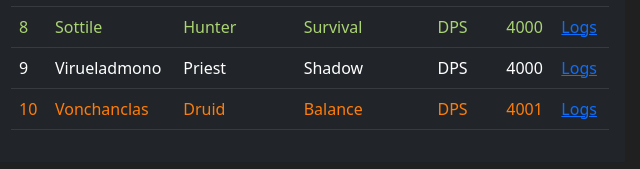
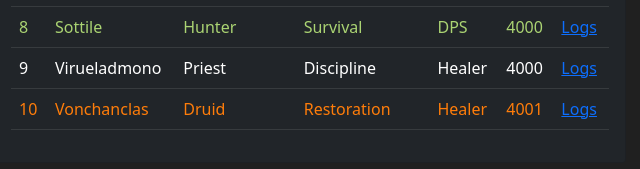
Before and after one commit to pat-ern/massacre, a plain HTML site: page index.html in a window 1280 px wide. Shown: the part 413-582 px from the top of the page, 330-970 px from the left. Drawn offline with nearby package versions, Linux system fonts and the light colour scheme.

Commit message:
Update index.html

```diff
--- a/index.html
+++ b/index.html
@@ -128,15 +128,15 @@
     {
     0: "Virueladmono",
     1: "Priest",
-    2: "Shadow",
-    3: "DPS",
+    2: "Discipline",
+    3: "Healer",
     4: "4000",
     5: "Logs9"},
     {
     0: "Vonchanclas",
     1: "Druid",
-    2: "Balance",
-    3: "DPS",
+    2: "Restoration",
+    3: "Healer",
     4: "4001",
     5: "Logs10"},
 
```
